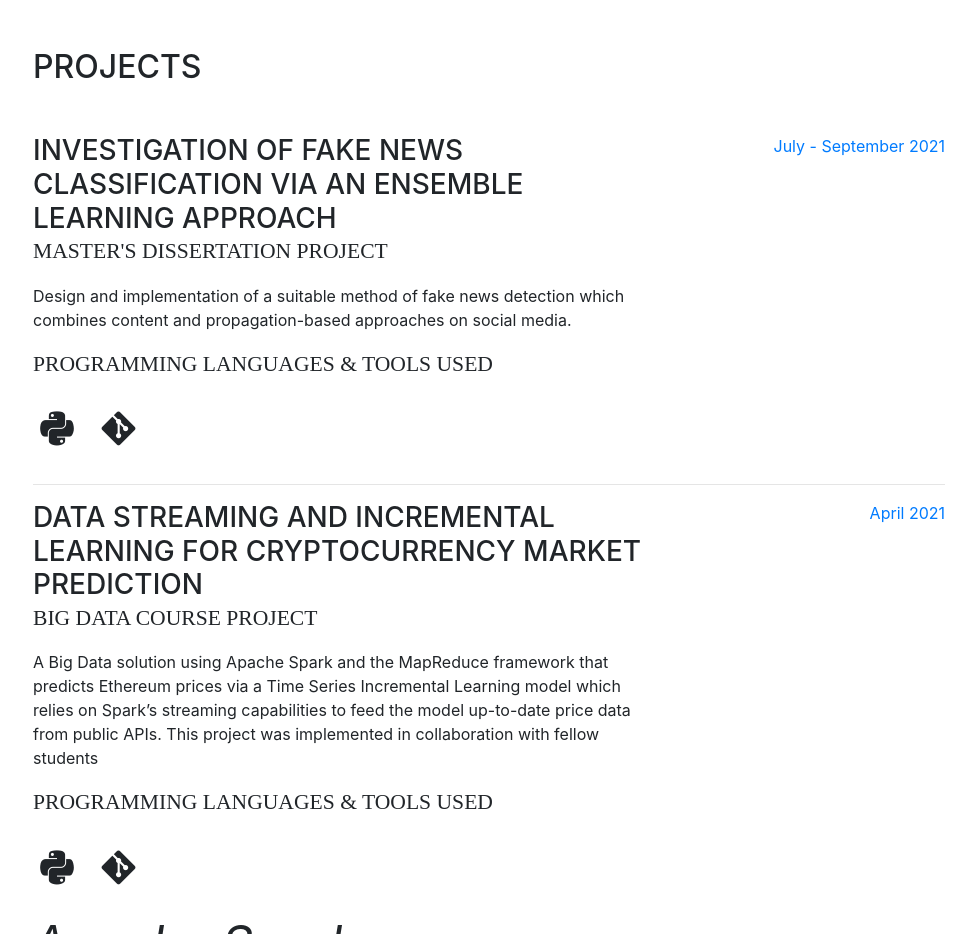
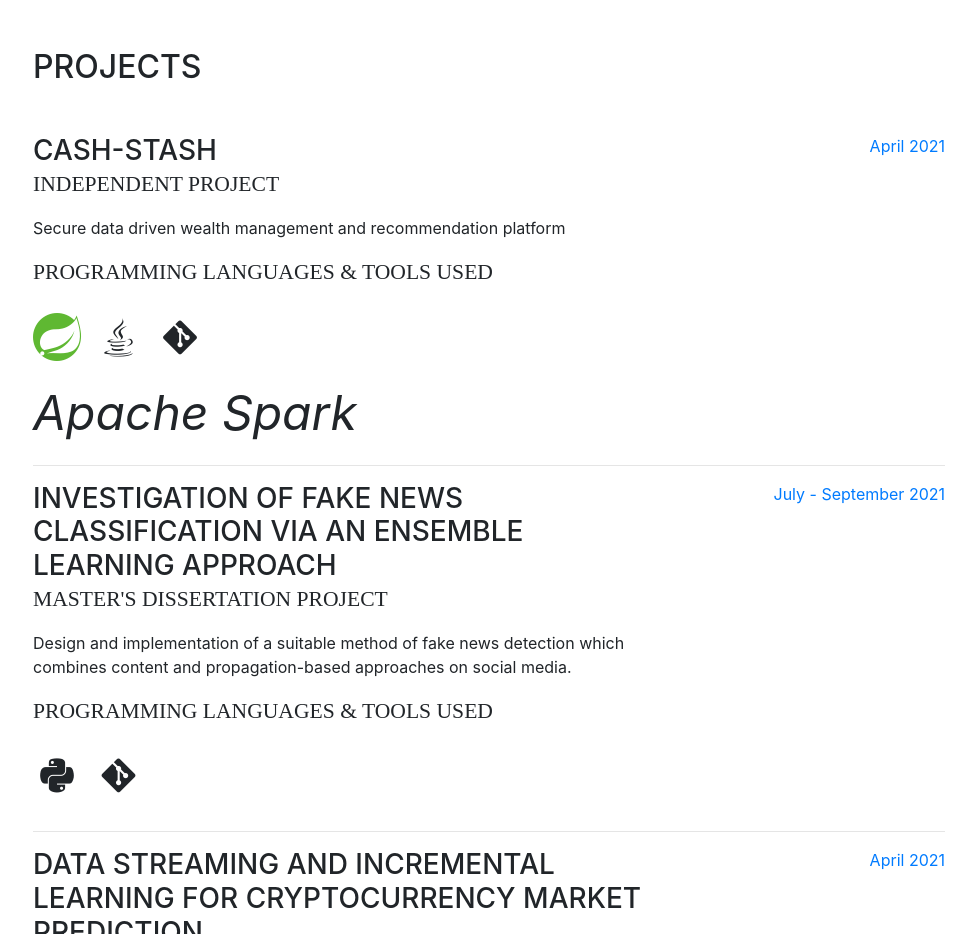
Before and after one commit to olumideomololu/olumideomololu.github.io, a website with bundled scripts: page index.html in a window 1280 px wide. Shown: the part 1600-2534 px from the top of the page, without its empty margins (287-1263 px from the left). Built offline with nearby package versions, Linux system fonts and the light colour scheme; a web font is replaced by a local one.

Commit message:
new projects update 1

```diff
--- a/index.html
+++ b/index.html
@@ -148,6 +148,28 @@
     <section class="resume-section p-3 p-lg-5 d-flex flex-column" id="projects">
       <div class="my-auto">
         <h2 class="mb-5">Projects</h2>
+        <div class="resume-item d-flex flex-column flex-md-row">
+          <div class="resume-content mr-auto">
+            <h3 class="mb-0">cash-stash</h3>
+            <div class="subheading mb-3">Independent Project</div>
+            <p>Secure data driven wealth management and recommendation platform</p>
+          </div>
+          <div class="resume-date text-md-right">
+            <span class="text-primary">April 2021</span>
+          </div>
+        </div>
+        <div class="subheading mb-3">Programming Languages &amp; Tools used</div>
+        <ul class="list-inline list-icons">
+          <li class="list-inline-item">
+            <i class="devicons devicon-spring-plain colored"></i>
+            <i class="devicons devicons-java"></i>
+            <i class="devicons devicons-git"></i>
+          </li>
+          <li>
+            <i>Apache Spark</i>
+          </li>
+        </ul>
+        <hr>
         <div class="resume-item d-flex flex-column flex-md-row">
           <div class="resume-content mr-auto">
             <h3 class="mb-0">Investigation of Fake News Classification via an Ensemble Learning
```
